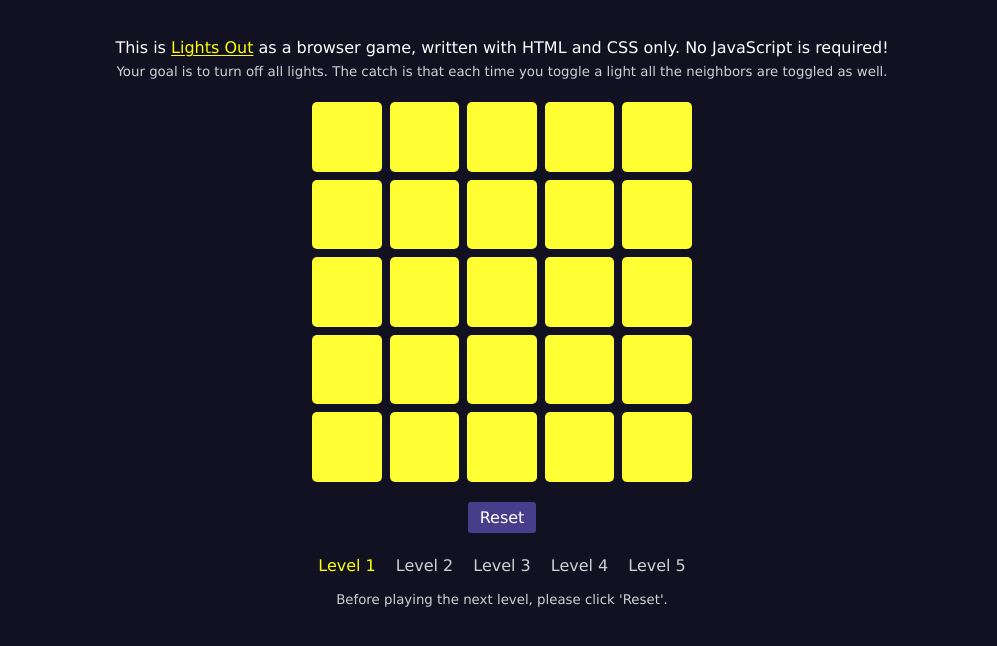
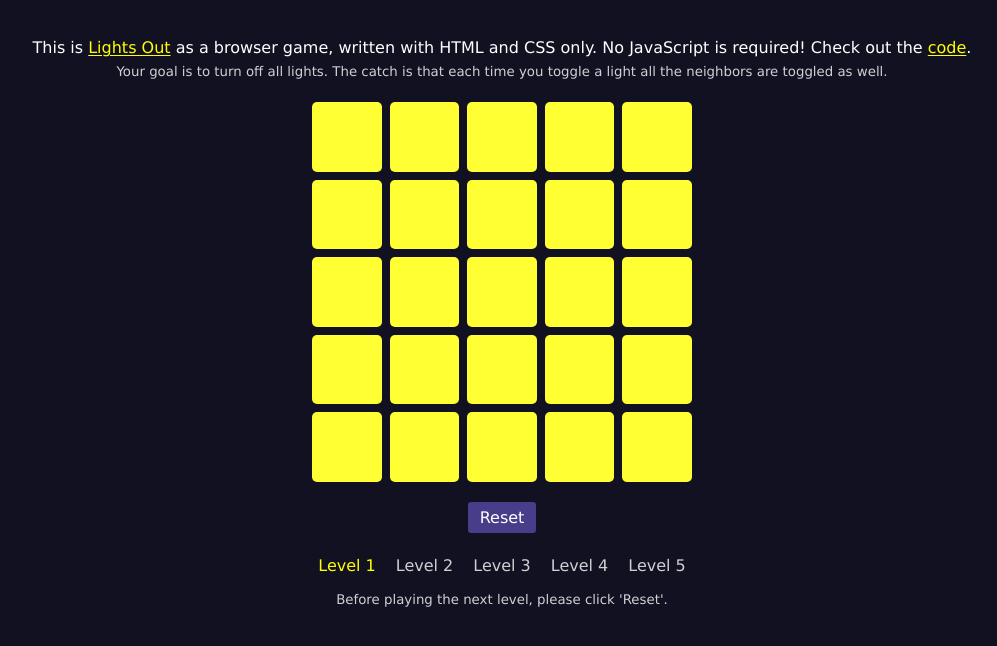
Before and after one commit to ScriptRaccoon/lights-out-css, a website: page public/index.html in a window 1280 px wide. Shown: the part 76-722 px from the top of the page, without its empty margins (138-1135 px from the left). Drawn offline with nearby package versions, Linux system fonts and the light colour scheme; files that its build step writes are made by us from their sources.

Commit message:
link to repo

```diff
--- a/public/index.html
+++ b/public/index.html
@@ -35,7 +35,12 @@
 				>Lights Out</a
 			>
 			as a browser game, written with HTML and CSS only. No
-			JavaScript is required!<br />
+			JavaScript is required! Check out the
+			<a
+				href="https://github.com/ScriptRaccoon/lights-out-css"
+				target="_blank"
+				>code</a
+			>.<br />
 			<small
 				>Your goal is to turn off all lights. The catch is
 				that each time you toggle a light all the neighbors
```
